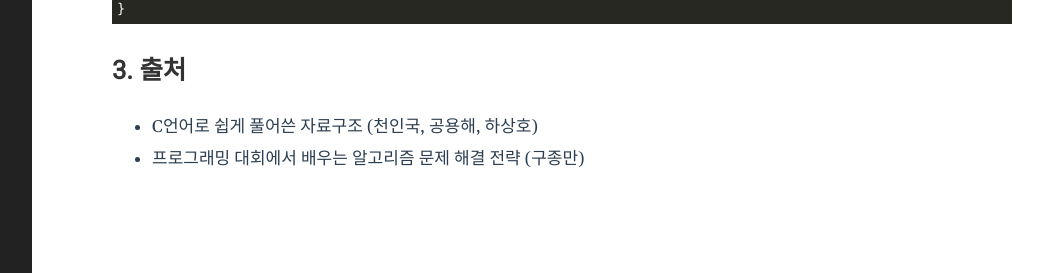
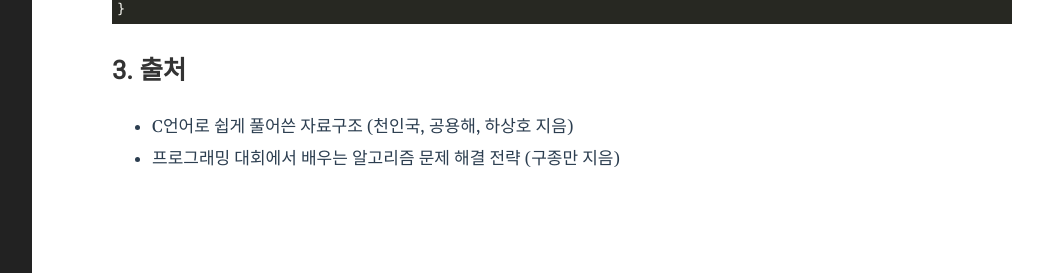
Before and after one commit to qkrrlgh519/qkrrlgh519.github.io, a Jekyll site: the page built from _posts/2021-01-27-Algorithm-Graph-DFSAndBFS.markdown, in a window 1280 px wide and 900 px high, scrolled down 3208 px. Shown: the part 624-897 px from the top of the window, without its empty margins (188-1231 px from the left). Built offline with Jekyll 4.4.1, drawn with Linux system fonts in a browser that asks for light colours; some of the changed text lies outside the part shown.

Commit message:
fix: DFS, BFS 알고리즘 내용 수정

```diff
--- a/_posts/2021-01-27-Algorithm-Graph-DFSAndBFS.markdown
+++ b/_posts/2021-01-27-Algorithm-Graph-DFSAndBFS.markdown
@@ -109,5 +109,5 @@ while (queue.length) {
 
 # 3. 출처
 
-- C언어로 쉽게 풀어쓴 자료구조 (천인국, 공용해, 하상호)
-- 프로그래밍 대회에서 배우는 알고리즘 문제 해결 전략 (구종만)
+- C언어로 쉽게 풀어쓴 자료구조 (천인국, 공용해, 하상호 지음)
+- 프로그래밍 대회에서 배우는 알고리즘 문제 해결 전략 (구종만 지음)
```
Also changed, not shown: other parts of _posts/2021-01-27-Algorithm-Graph-DFSAndBFS.markdown (+1 -1 lines).
